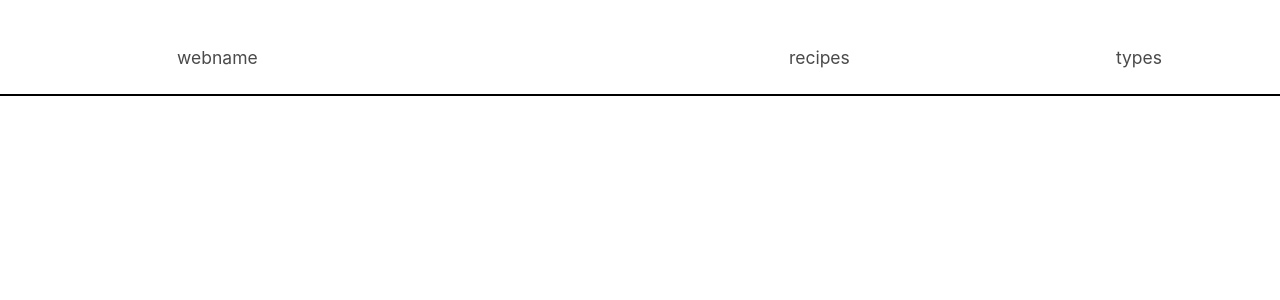
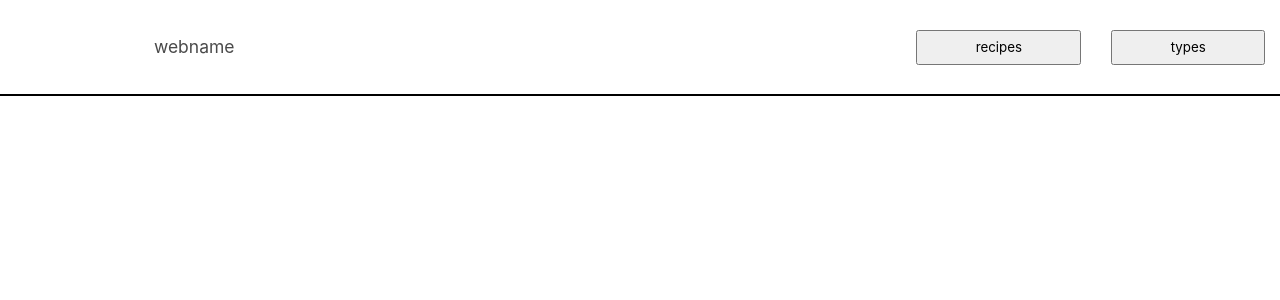
Before and after one commit to pujagharti/sei50-project-2-old-version, a React (Create React App) app: page / in a window 1280 px wide. Shown: the top 300 px of the page. Built offline with nearby package versions, Linux system fonts and the light colour scheme.

Commit message:
added pujas changes

```diff
--- a/src/App.js
+++ b/src/App.js
@@ -1,5 +1,5 @@
 import React from 'react'
-import Navbar from './Navbar'
+import Navbar from './components/common/Navbar'
 
 const App = () => {
   return (
--- a/src/Navbar.js
+++ /dev/null
@@ -1,16 +0,0 @@
-import React, { Fragment } from 'react'
-
-
-const Navbar = () => {
-
-  return (
-    <Fragment>
-      <div className="grid-container">
-        <div className="webname">webname</div>
-        <div className="menuBtn recipes">recipes</div>
-        <div className="menuBtn types">types</div>
-      </div>
-    </Fragment>
-  )
-}
-export default Navbar
--- a/src/components/common/Navbar.js
+++ b/src/components/common/Navbar.js
@@ -0,0 +1,17 @@
+import React, { Fragment, useState } from 'react'
+const Navbar = () => {
+  const [navi, setNavi] = useState(false)
+  return (
+    <Fragment>
+      <div className="grid-container">
+        <div className="webname">webname</div>
+        <div className="menuBtn recipes"><button>recipes</button></div>
+        <div className="menuBtn types" onClick={e=>setNavi(!navi)}><button>types</button></div>
+      </div>
+      {
+        navi && <div className='navi'>navi</div>
+      }
+    </Fragment>
+  )
+}
+export default Navbar
--- a/src/styles/navbar.css
+++ b/src/styles/navbar.css
@@ -7,22 +7,19 @@
   margin: 0!important;
   background-color: #fff;
 }
-
 .grid-container
 {
   width: 100%;
   height: 12vh;
-
-
   display: grid;
-  grid-template-columns: repeat(9/ 1fr);
+  grid-template-columns: repeat(10/ 1fr);
   grid-template-rows: repeat(4/ 1fr);
   border-bottom: 2px solid black;
 }
 .webname
 {
   grid-column: 1/4;
-  grid-row: 2/4;
+  grid-row: 1/5;
   display: flex;
   justify-content: center;
   align-items: center;
@@ -36,20 +33,40 @@
   align-items: center;
   text-align: center;
   font-size: 17.5px;
-
+  padding: 15px;
+  box-sizing: border-box;
 }
-.menuBtn:hover
+.menuBtn > button
 {
+  width: 100%;
+  height: 35px;
+  text-align: center;
+}
+.menuBtn > button:hover
+{
+  height: 33px;
   border-bottom: 2px solid green;
 }
 .recipes
 {
-  grid-column: 6/8;
-  grid-row: 2/4;
-  margin-right: 30px;
+  grid-column: 9/10;
+  grid-row: 1/5;
 }
 .types
 {
-  grid-column: 8/10;
-  grid-row: 2/4;
+  grid-column: 10/11;
+  grid-row: 1/5;
 }
+.navi
+{
+  position: absolute;
+  top: 0;
+  right: 0;
+  width: 20vw;
+  background-color: green;
+  display: flex;
+  justify-content: flex-start;
+  flex-direction: row;
+  flex-wrap: wrap;
+  height: 70vh;
+}
```
Also changed, not shown: src/components/common/Diet.js (deleted).
